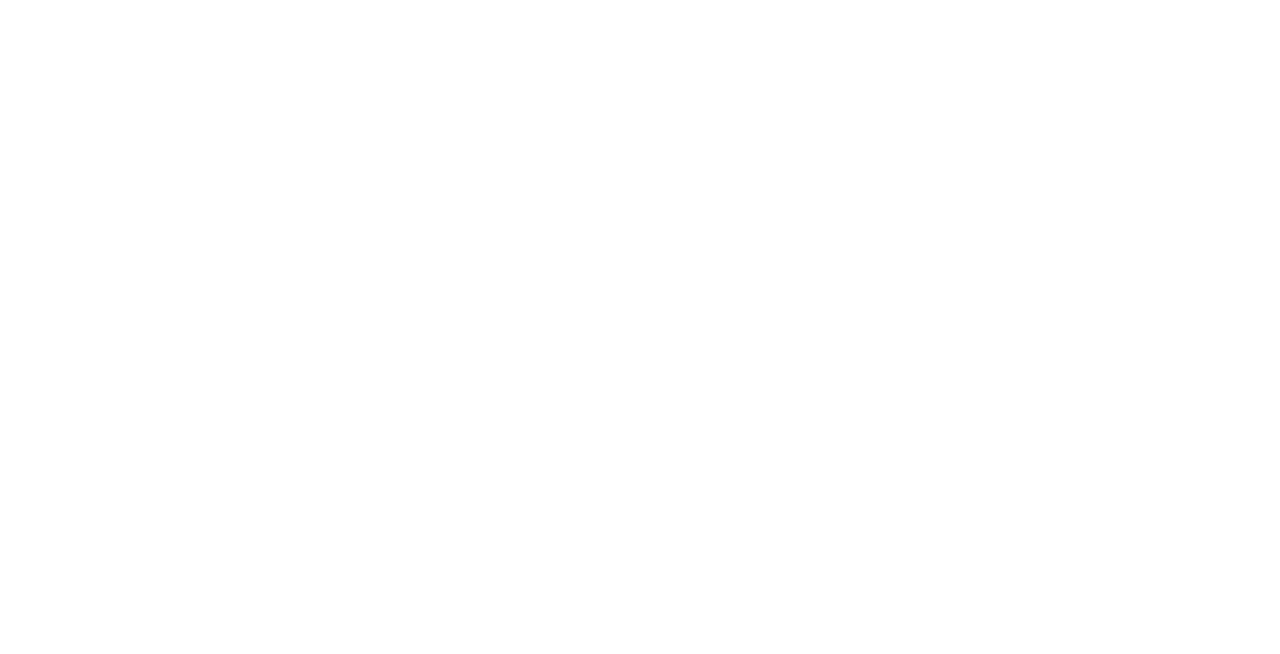
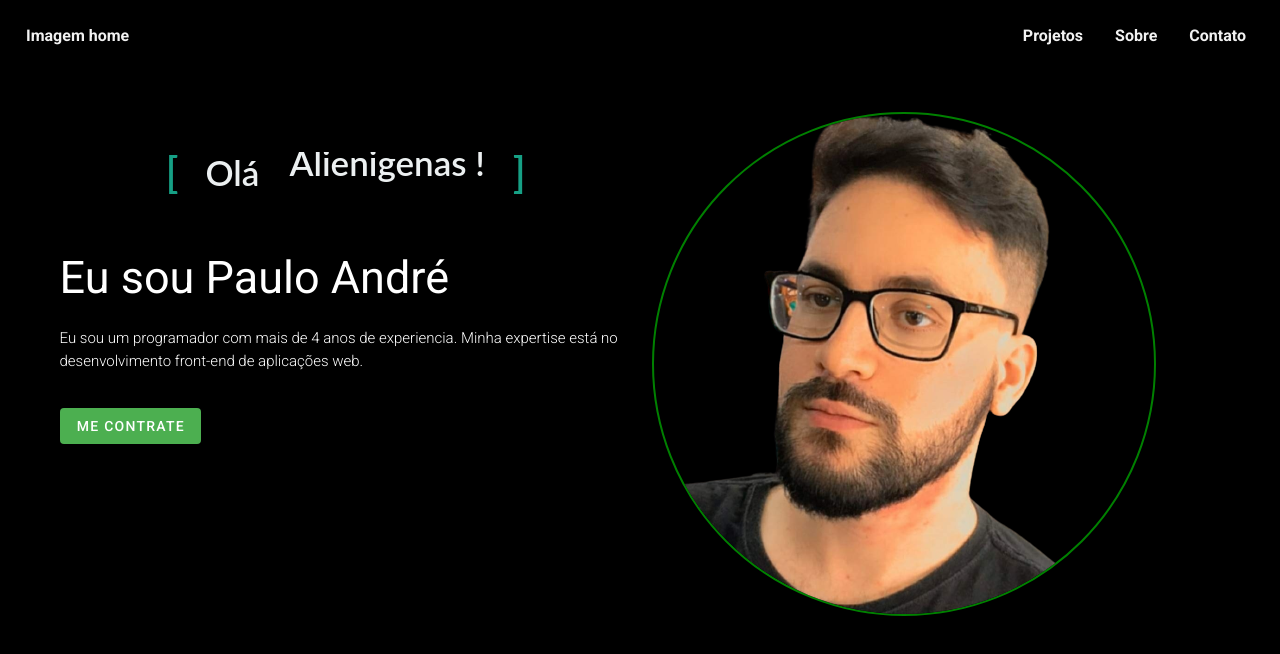
Before and after one commit to paulo0056/pauloandrejr.me, a Vue app: page / in a window 1280 px wide. Shown: the top 654 px of the page. Built offline with nearby package versions, Linux system fonts and the light colour scheme.

Commit message:
chore: creating home

```diff
--- a/public/index.html
+++ b/public/index.html
@@ -1,17 +1,27 @@
 <!DOCTYPE html>
-<html lang="">
+<html lang="en">
+
 <head>
   <meta charset="utf-8">
   <meta http-equiv="X-UA-Compatible" content="IE=edge">
   <meta name="viewport" content="width=device-width,initial-scale=1.0">
   <link rel="icon" href="<%= BASE_URL %>favicon.ico">
-    <title><%= htmlWebpackPlugin.options.title %></title>
+  <title>
+    <%= htmlWebpackPlugin.options.title %>
+  </title>
+  <link rel="stylesheet" href="https://fonts.googleapis.com/css?family=Roboto:100,300,400,500,700,900">
+  <link rel="stylesheet" href="https://cdn.jsdelivr.net/npm/@mdi/font@latest/css/materialdesignicons.min.css">
+  <link rel="stylesheet" href="https://fonts.googleapis.com/css?family=Roboto:100,300,400,500,700,900">
+  <link rel="stylesheet" href="https://cdn.jsdelivr.net/npm/@mdi/font@latest/css/materialdesignicons.min.css">
 </head>
+
 <body>
   <noscript>
-      <strong>We're sorry but <%= htmlWebpackPlugin.options.title %> doesn't work properly without JavaScript enabled. Please enable it to continue.</strong>
+    <strong>We're sorry but <%= htmlWebpackPlugin.options.title %> doesn't work properly without JavaScript enabled.
+        Please enable it to continue.</strong>
   </noscript>
   <div id="app"></div>
   <!-- built files will be auto injected -->
 </body>
+
 </html>
--- a/src/App.vue
+++ b/src/App.vue
@@ -1,7 +1,25 @@
 <template>
-  <div id="app">
-    <router-view />
-  </div>
+  <v-app>
+    <portfolio-home></portfolio-home>
+    <v-main>
+      <router-view />
+    </v-main>
+  </v-app>
 </template>
 
+<script lang="ts">
+import Vue from "vue";
+import PortfolioHome from "./views/PortfolioHome.vue";
+
+export default Vue.extend({
+  name: "App",
+  components: {
+    PortfolioHome,
+  },
+
+  data: () => ({
+    //
+  }),
+});
+</script>
 <style></style>
--- /dev/null
+++ b/src/components/HelloUsers.vue
@@ -0,0 +1,267 @@
+<template>
+  <div>
+    <div class="content">
+      <div class="content__container">
+        <p class="content__container__text">Olá</p>
+
+        <ul class="content__container__list">
+          <li class="content__container__list__item">Pessoal !</li>
+          <li class="content__container__list__item">Draconatos !</li>
+          <li class="content__container__list__item">Alienigenas !</li>
+        </ul>
+      </div>
+    </div>
+  </div>
+</template>
+
+<script lang="ts">
+import Vue from "vue";
+
+export default Vue.extend({});
+</script>
+
+<style lang="scss">
+.content {
+  position: absolute;
+  top: 29%;
+  left: 27%;
+  transform: translate(-50%, -50%);
+  height: 160px;
+  overflow: hidden;
+  font-family: "Lato", sans-serif;
+  font-size: 35px;
+  line-height: 40px;
+  color: #ecf0f1;
+
+  &__container {
+    font-weight: 600;
+    overflow: hidden;
+    height: 40px;
+    padding: 0 40px;
+
+    &:before {
+      content: "[";
+      left: 0;
+    }
+
+    &:after {
+      content: "]";
+      position: absolute;
+      right: 0;
+    }
+
+    &:after,
+    &:before {
+      position: absolute;
+      top: 0;
+
+      color: #16a085;
+      font-size: 42px;
+      line-height: 40px;
+
+      -webkit-animation-name: opacity;
+      -webkit-animation-duration: 2s;
+      -webkit-animation-iteration-count: infinite;
+      animation-name: opacity;
+      animation-duration: 2s;
+      animation-iteration-count: infinite;
+    }
+
+    &__text {
+      display: inline;
+      float: left;
+      margin: 0;
+    }
+
+    &__list {
+      margin-top: 0;
+      margin-left: 60px;
+      padding-left: 110px;
+      text-align: left;
+      list-style: none;
+
+      -webkit-animation-name: change;
+      -webkit-animation-duration: 10s;
+      -webkit-animation-iteration-count: infinite;
+      animation-name: change;
+      animation-duration: 10s;
+      animation-iteration-count: infinite;
+
+      &__item {
+        line-height: 40px;
+        margin: 0;
+      }
+    }
+  }
+}
+
+@-webkit-keyframes opacity {
+  0%,
+  100% {
+    opacity: 0;
+  }
+  50% {
+    opacity: 1;
+  }
+}
+
+@-webkit-keyframes change {
+  0%,
+  12.66%,
+  100% {
+    transform: translate3d(0, 0, 0);
+  }
+  16.66%,
+  29.32% {
+    transform: translate3d(0, -25%, 0);
+  }
+  33.32%,
+  45.98% {
+    transform: translate3d(0, -50%, 0);
+  }
+  49.98%,
+  62.64% {
+    transform: translate3d(0, -75%, 0);
+  }
+  66.64%,
+  79.3% {
+    transform: translate3d(0, -50%, 0);
+  }
+  83.3%,
+  95.96% {
+    transform: translate3d(0, -25%, 0);
+  }
+}
+
+@-o-keyframes opacity {
+  0%,
+  100% {
+    opacity: 0;
+  }
+  50% {
+    opacity: 1;
+  }
+}
+
+@-o-keyframes change {
+  0%,
+  12.66%,
+  100% {
+    transform: translate3d(0, 0, 0);
+  }
+  16.66%,
+  29.32% {
+    transform: translate3d(0, -25%, 0);
+  }
+  33.32%,
+  45.98% {
+    transform: translate3d(0, -50%, 0);
+  }
+  49.98%,
+  62.64% {
+    transform: translate3d(0, -75%, 0);
+  }
+  66.64%,
+  79.3% {
+    transform: translate3d(0, -50%, 0);
+  }
+  83.3%,
+  95.96% {
+    transform: translate3d(0, -25%, 0);
+  }
+}
+
+@-moz-keyframes opacity {
+  0%,
+  100% {
+    opacity: 0;
+  }
+  50% {
+    opacity: 1;
+  }
+}
+
+@-moz-keyframes change {
+  0%,
+  12.66%,
+  100% {
+    transform: translate3d(0, 0, 0);
+  }
+  16.66%,
+  29.32% {
+    transform: translate3d(0, -25%, 0);
+  }
+  33.32%,
+  45.98% {
+    transform: translate3d(0, -50%, 0);
+  }
+  49.98%,
+  62.64% {
+    transform: translate3d(0, -75%, 0);
+  }
+  66.64%,
+  79.3% {
+    transform: translate3d(0, -50%, 0);
+  }
+  83.3%,
+  95.96% {
+    transform: translate3d(0, -25%, 0);
+  }
+}
+
+@keyframes opacity {
+  0%,
+  100% {
+    opacity: 0;
+  }
+  50% {
+    opacity: 1;
+  }
+}
+
+@keyframes change {
+  0%,
+  12.66%,
+  100% {
+    transform: translate3d(0, 0, 0);
+  }
+  16.66%,
+  29.32% {
+    transform: translate3d(0, -25%, 0);
+  }
+  33.32%,
+  45.98% {
+    transform: translate3d(0, -50%, 0);
+  }
+  49.98%,
+  62.64% {
+    transform: translate3d(0, -75%, 0);
+  }
+  66.64%,
+  79.3% {
+    transform: translate3d(0, -50%, 0);
+  }
+  83.3%,
+  95.96% {
+    transform: translate3d(0, -25%, 0);
+  }
+}
+
+// 6 is the number of animation.
+// Here, there are 4 lines :
+
+// 1 to 2
+// 2 to 3
+// 3 to 4
+// 4 to 3
+// 3 to 2
+// 2 to 1
+
+// 6x + 6y = 100 (100% duration)
+
+// HERE :
+// y = 4 -> Animation between two lines
+// x = 12.66 -> Time spent on a line
+
+// You can define a value and calculate the other if you want change speed or the number of lines
+</style>
--- a/src/main.ts
+++ b/src/main.ts
@@ -1,10 +1,12 @@
 import Vue from "vue";
 import App from "./App.vue";
 import router from "./router";
+import vuetify from "./plugins/vuetify";
 
 Vue.config.productionTip = false;
 
 new Vue({
   router,
+  vuetify,
   render: (h) => h(App),
 }).$mount("#app");
--- /dev/null
+++ b/src/plugins/vuetify.ts
@@ -0,0 +1,6 @@
+import Vue from "vue";
+import Vuetify from "vuetify/lib/framework";
+
+Vue.use(Vuetify);
+
+export default new Vuetify({});
--- /dev/null
+++ b/src/shims-vuetify.d.ts
@@ -0,0 +1,4 @@
+declare module "vuetify/lib/framework" {
+  import Vuetify from "vuetify";
+  export default Vuetify;
+}
--- /dev/null
+++ b/src/views/PortfolioHome.vue
@@ -0,0 +1,108 @@
+<template>
+  <div class="app-bg">
+    <div class="navbar">
+      <v-row justify="space-between">
+        <v-col> <a> Imagem home </a></v-col>
+        <v-col>
+          <v-row justify="end" class="mr-2">
+            <router-link to="#projects" class="mt-3"> Projetos </router-link>
+            <router-link to="#about" class="mt-3"> Sobre </router-link>
+            <router-link to="#contact" class="mt-3"> Contato </router-link>
+          </v-row>
+        </v-col>
+      </v-row>
+    </div>
+
+    <div class="main">
+      <v-container
+        ><v-row>
+          <v-col cols="6">
+            <HelloUsers />
+            <p class="title-profile mt-12">.</p>
+            <p class="subtitle-profile">Eu sou Paulo André</p>
+            <p class="description-profile">
+              Eu sou um programador com mais de 4 anos de experiencia. Minha
+              expertise está no desenvolvimento front-end de aplicações web.
+            </p>
+            <v-btn color="green" class="white--text mt-5"
+              >Me contrate</v-btn
+            ></v-col
+          >
+          <v-col cols="6">
+            <div class="img-profile">
+              <img src="../assets/img-teste.png" alt="profile-img" />
+            </div>
+
+            /></v-col
+          >
+        </v-row></v-container
+      >
+    </div>
+  </div>
+</template>
+
+<script lang="ts">
+import Vue from "vue";
+import HelloUsers from "../components/HelloUsers.vue";
+
+export default Vue.extend({
+  components: {
+    HelloUsers,
+  },
+});
+</script>
+
+<style scoped>
+.img-profile img {
+  border-radius: 50%;
+  border: green 2px solid;
+}
+.title-profile {
+  font-size: 45px;
+  color: rgba(19, 216, 19, 0);
+}
+.subtitle-profile {
+  font-size: 45px;
+  color: white;
+}
+.description-profile {
+  font-size: 15px;
+  color: white;
+  font-weight: 300;
+}
+.app-bg {
+  background-color: black;
+  height: 100%;
+  width: 100%;
+}
+.navbar {
+  overflow: hidden;
+  background-color: rgba(0, 0, 0, 0.301);
+  padding: 10px;
+  position: fixed; /* Set the navbar to fixed position */
+  top: 0; /* Position the navbar at the top of the page */
+  width: 100%; /* Full width */
+}
+
+/* Links inside the navbar */
+.navbar a {
+  float: left;
+  display: block;
+  color: #f2f2f2;
+  text-align: center;
+  font-weight: bold;
+  padding: 14px 16px;
+  text-decoration: none;
+}
+
+/* Change background on mouse-over */
+.navbar a:hover {
+  color: rgb(19, 216, 19);
+}
+@import url("https://fonts.googleapis.com/css2?family=Roboto&display=swap");
+/* Main content */
+.main {
+  font-family: "Roboto", sans-serif;
+  margin-top: 100px; /* Add a top margin to avoid content overlay */
+}
+</style>
--- /dev/null
+++ b/vue.config.js
@@ -0,0 +1,4 @@
+const { defineConfig } = require("@vue/cli-service");
+module.exports = defineConfig({
+  transpileDependencies: ["vuetify"],
+});
```
Also changed, not shown: package.json (+5 -2 lines), src/views/Home.vue (deleted, +0 -11 lines), src/assets/img-teste.png (added), 1 other file (tests, documents, lock files or other folders). Lines whose indentation alone changed are shown as unchanged.
